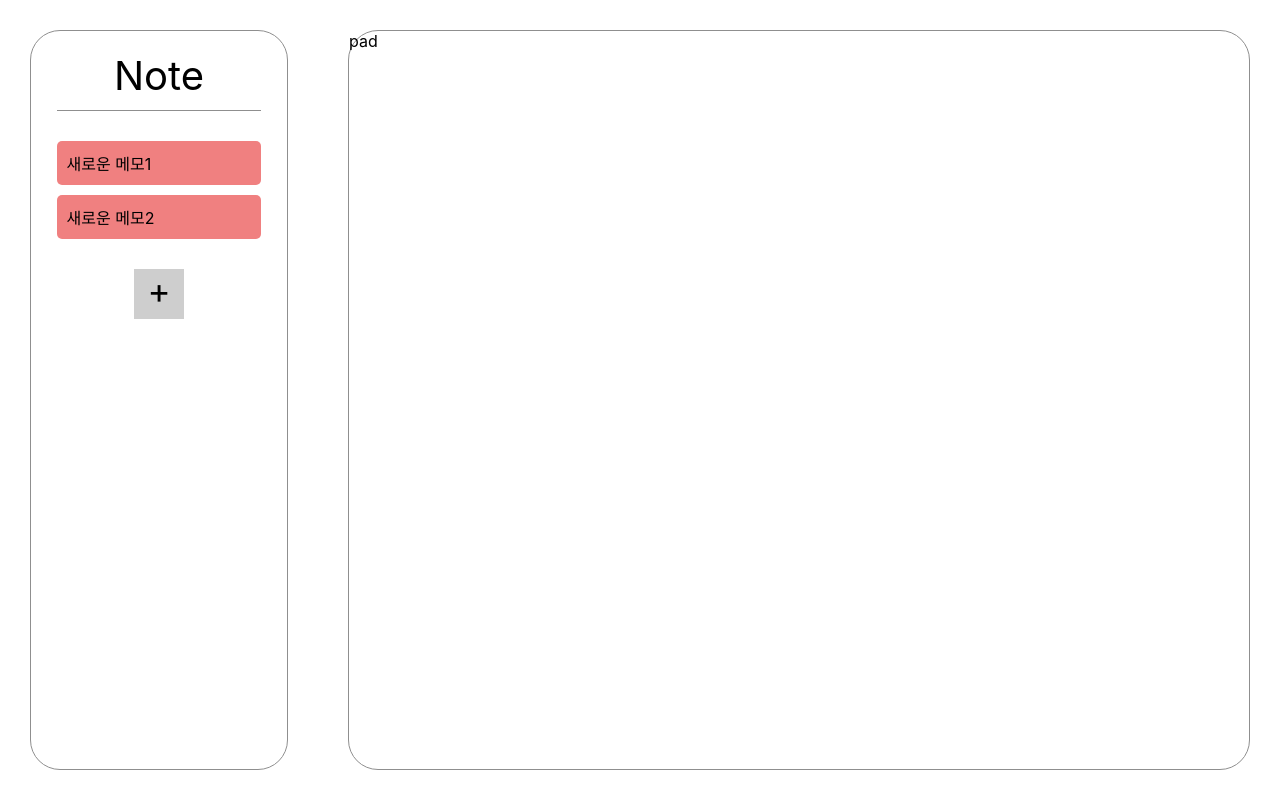
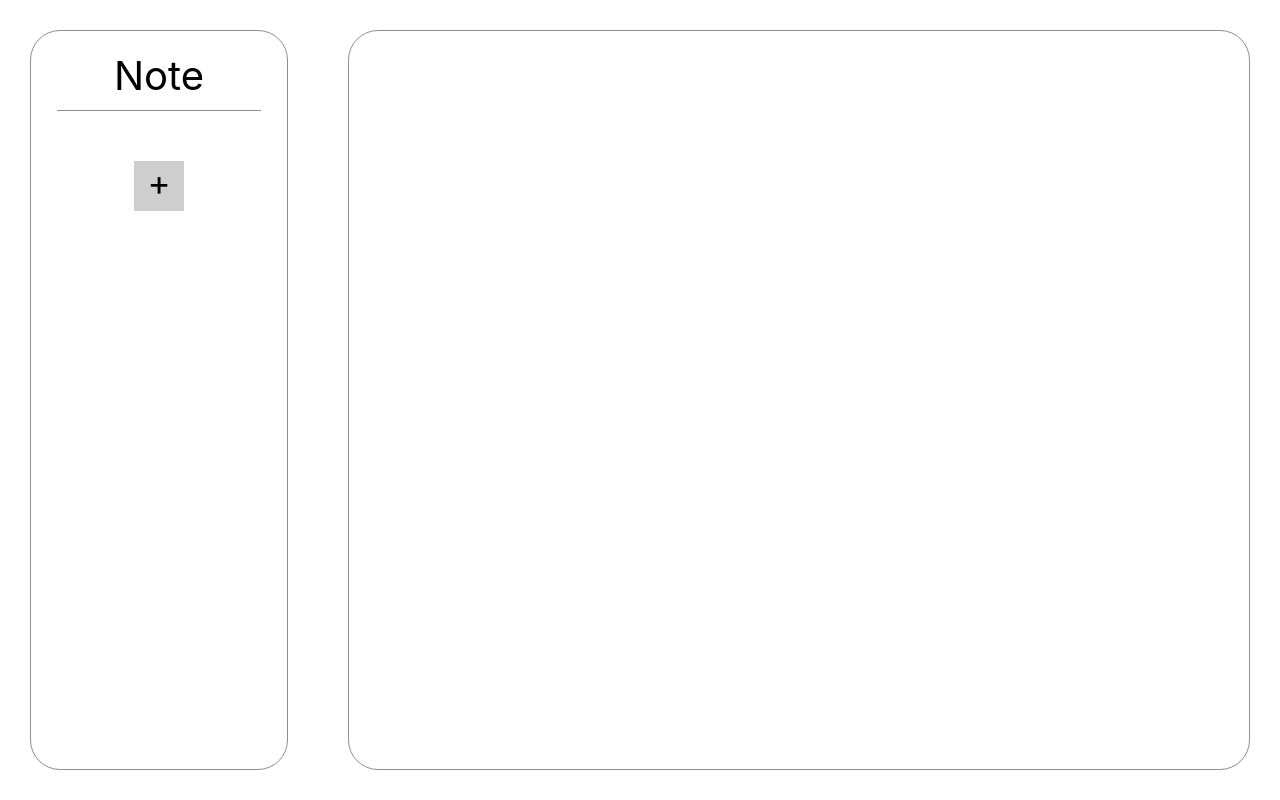
Before and after one commit to khxxjxx/project, a React (Create React App) app in the folder note/: page / in a window 1280 px wide. Built offline with nearby package versions, Linux system fonts and the light colour scheme.

Commit message:
Note 추가기능 구현

```diff
--- a/note/src/components/List.tsx
+++ b/note/src/components/List.tsx
@@ -1,8 +1,14 @@
+import { useSelector } from 'react-redux';
+import { RootState } from '../store/store';
+
 function List() {
+  const notes = useSelector((state: RootState) => state.note.note);
+
   return (
     <ul className="list">
-      <li>새로운 메모1</li>
-      <li>새로운 메모2</li>
+      {notes.map((note, idx) => (
+        <li key={idx}>{note.title}</li>
+      ))}
     </ul>
   );
 }
--- a/note/src/components/Lists.tsx
+++ b/note/src/components/Lists.tsx
@@ -1,10 +1,20 @@
+import { useDispatch } from 'react-redux';
+import { noteActions } from '../store';
 import List from './List';
 
 function Lists() {
+  const dispatch = useDispatch();
+
+  const addNote = () => {
+    dispatch(noteActions.addNote());
+  };
+
   return (
     <div className="lists">
       <List />
-      <div className="add">+</div>
+      <div className="add" onClick={addNote}>
+        +
+      </div>
     </div>
   );
 }
--- a/note/src/components/Pad.tsx
+++ b/note/src/components/Pad.tsx
@@ -1,5 +1,22 @@
+import { useSelector } from 'react-redux';
+import { RootState } from '../store/store';
+
 const Pad: React.FC = props => {
-  return <div className="pad">pad</div>;
+  const notes = useSelector((state: RootState) => state.note.note);
+
+  return (
+    <div className="pad">
+      {notes.map(note => (
+        <div className="note">
+          <div className="top_bar">
+            <div>-</div>
+            <div>x</div>
+          </div>
+          <textarea>{note.text}</textarea>
+        </div>
+      ))}
+    </div>
+  );
 };
 
 export default Pad;
```
